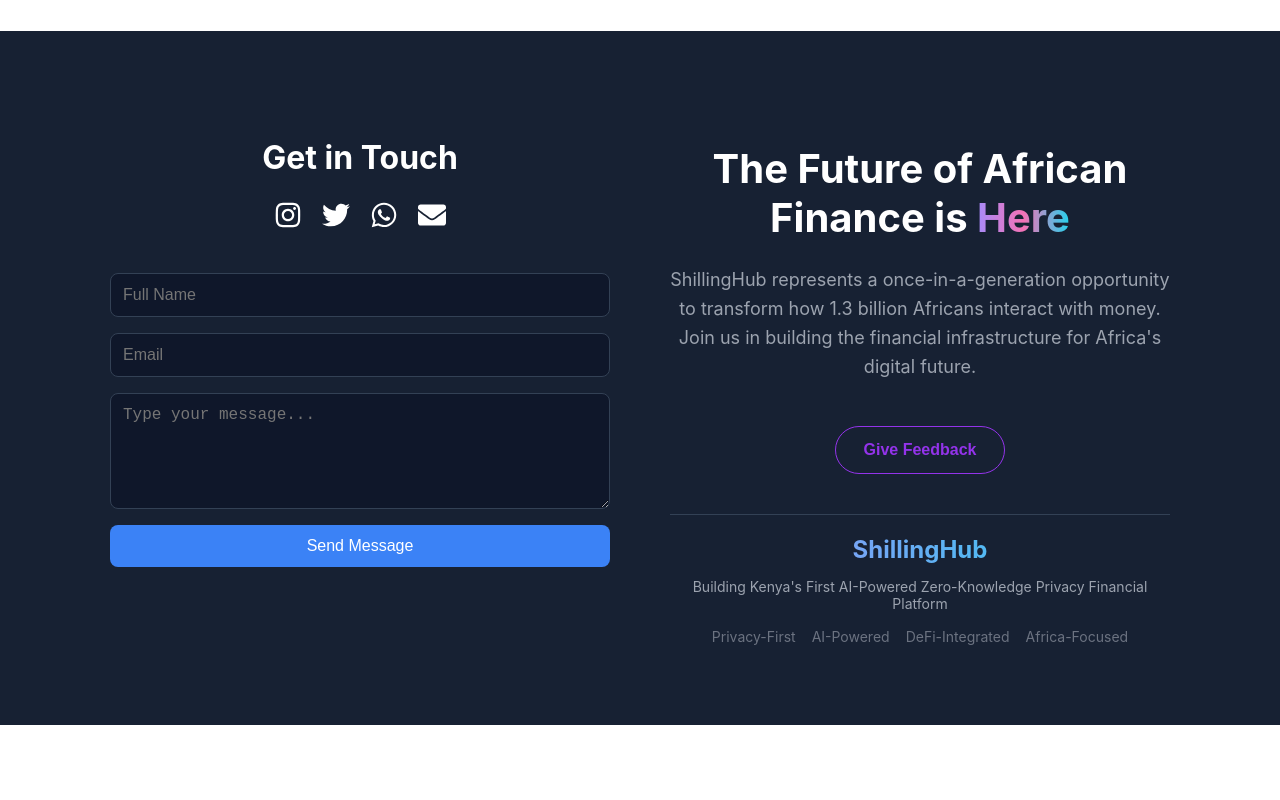
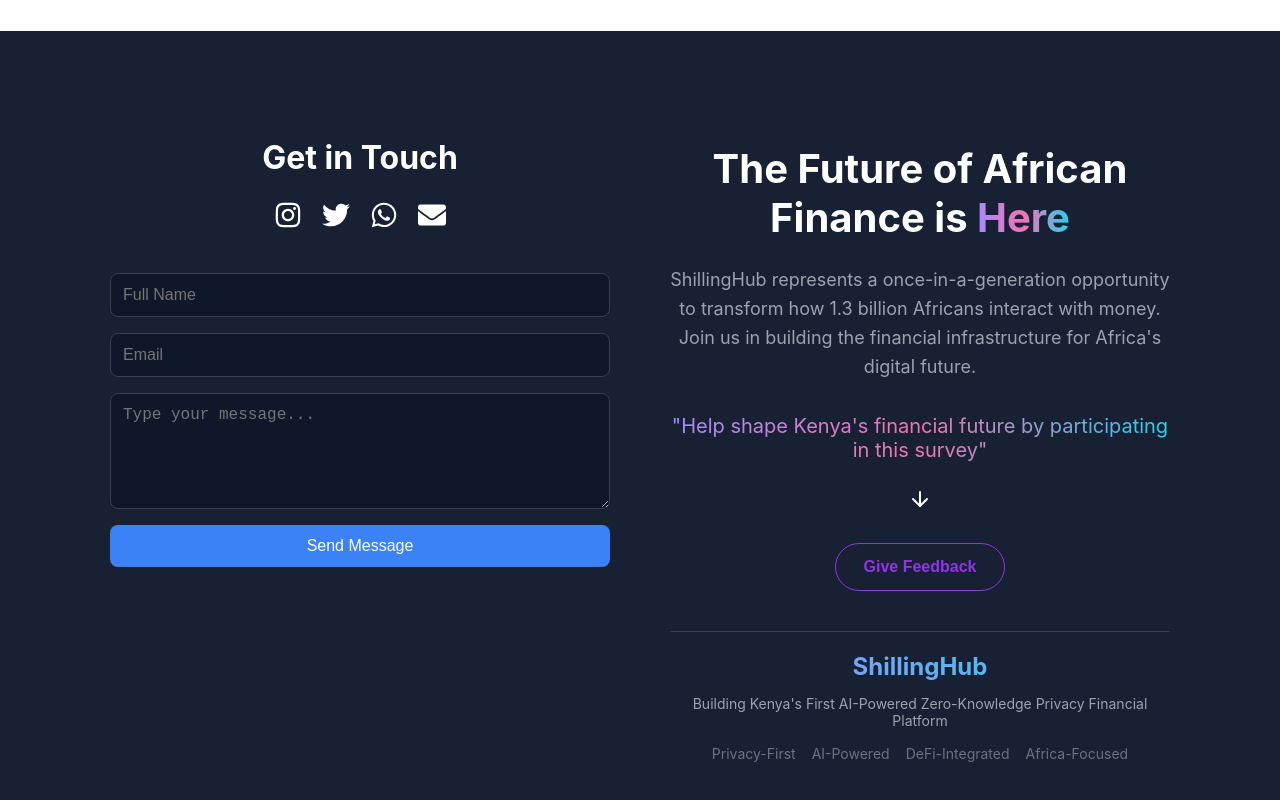
Before and after one commit to Mary-Vivian/ShillingHub, a React (Create React App) app: page / in a window 1280 px wide. Shown: the part 2972-3772 px from the top of the page. Before the commit the page ends 3697 px from the top, so only its background shows below. Built offline with nearby package versions, Linux system fonts and the light colour scheme.

Commit message:
added a guide to giving feedback

```diff
--- a/src/Components/footer.js
+++ b/src/Components/footer.js
@@ -1,6 +1,8 @@
 import React, { useState } from "react";
 import { FaInstagram, FaTwitter, FaWhatsapp, FaEnvelope } from "react-icons/fa";
 import FeedbackTool from "./feedback";
+import { ArrowDown } from "lucide-react";
+
 
 const CombinedContactsCTA = () => {
   const [showFeedback, setShowFeedback] = useState(false);
@@ -131,7 +133,19 @@ const CombinedContactsCTA = () => {
           how 1.3 billion Africans interact with money. Join us in building the
           financial infrastructure for Africa's digital future.
         </p>
-
+       <p
+          style={{
+              background: "linear-gradient(to right, #a78bfa, #f472b6, #22d3ee)",
+              WebkitBackgroundClip: "text",
+              color: "transparent",
+               fontSize: "20px",
+            }}
+        >
+        "Help shape Kenya's financial future by participating in this survey"
+        </p>
+      <p>
+        <ArrowDown size={24} style={{ marginTop: "5px", color:"#fff" }} />
+        </p>
         {/* Buttons */}
         <div
           style={{
```
